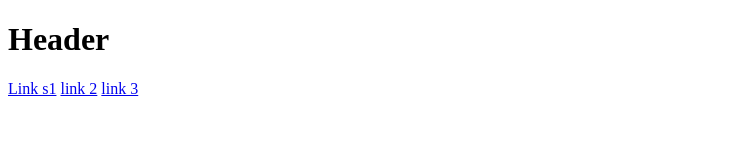
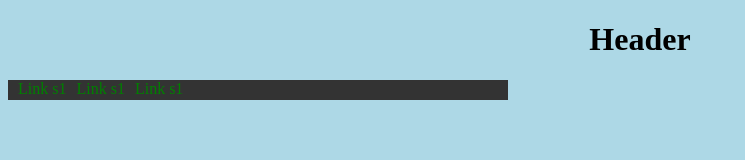
Before and after one commit to bjornum/library, a plain HTML site: page Docs/random web page1.html in a window 1280 px wide. Shown: the whole page, without its empty margins (0-745 px from the left). Drawn offline with Linux system fonts and the light colour scheme.

Commit message:
Just testing things

```diff
--- a/CSS/kurslayout.css
+++ b/CSS/kurslayout.css
@@ -10,10 +10,12 @@ FLEXBOX
     background-color: dodgerblue;
     border: dashed 10px black;
     margin-bottom:50px;
+    color:rgb(173, 110, 110) !important;
 }
 
 .navbar{
     background-color: #f1f1f1;
+    color:rgb(173, 110, 110) !important;
     margin: 10px;
     padding: 10px;
     font-size: 30px;
--- a/Projects/CSS/rwp1.css
+++ b/CSS/rwp.css
@@ -43,10 +43,29 @@
     padding-top:0px;
     padding-right:0px;
     padding-bottom:0px;
-    padding-left:0px;
+    padding-left:10px;
 }
 
 .navbar a:hover{
     color:black;
     background-color:#ddd;
 }
+
+.navbar-prop{
+    height:20px;
+    width:500px;
+}
+
+
+
+.container{
+    display: flex;
+    flex-wrap: wrap;
+}
+
+.flex-container{
+    display: flex;
+    background-color: dodgerblue;
+    border: dashed 10px black;
+    margin-bottom:50px;
+}
--- a/Docs/random web page1.html
+++ b/Docs/random web page1.html
@@ -5,7 +5,12 @@
     <meta name="viewport" content="width=device-width, initial-scale=1.0">
     <meta http-equiv="X-UA-Compatible" content="ie=edge">
     <title>Document</title>
-    <link rel"stylesheet" href"../CSS/rwp1.css">
+    <style>
+    body{
+            background-color: lightblue;
+        }
+    </style>
+    <link rel="stylesheet" href="../css/rwp.css">
 </head>
 <body>
     <!-- header -->
@@ -17,10 +22,18 @@
     </div>
 
     <!--navigation bar-->
-    <div class="navbar">
-        <a href="#">Link s1</a>
-        <a href="#">link 2</a>
-        <a href="#">link 3</a>
+    <div class="navbar navbar-prop">
+        <div>
+            <a href="#">Link s1</a>
+        </div>
+
+        <div>
+            <a href="#">Link s1</a>
+        </div>
+
+        <div>
+            <a href="#">Link s1</a>
+        </div>
     </div>
 
 </body>
--- /dev/null
+++ b/css2/color.css
@@ -0,0 +1,91 @@
+.primary{color:cyan;}
+
+.primary-light{color:rgb(182, 235, 235);}
+
+.primary-dark{color: rgb(10, 151, 151);}
+
+.secondary{color: lightgrey;}
+
+.secondary-light{color:rgb(229, 226, 226);}
+
+.secondary-dark{color:rgb(180, 177, 177);}
+
+.accent{
+    color:"#";
+}
+
+.accent-light{
+    color:"#";
+}
+
+.accent-dark{
+    color:"#";
+}
+
+.background-primary{
+    background-color:"#";
+}
+.background-secondary{
+    background-color:"#";
+}
+
+.info{color:blue;}
+.info-light{color:rgb(67, 67, 247);}
+.info-dark{color:rgb(6, 6, 185);}
+
+.success{color:green;}
+.success-light{color:rgb(6, 190, 6);}
+.success-dark{color:rgb(2, 88, 2);}
+
+.warning{color:orange}
+.warning-light{color:rgb(238, 186, 89);}
+.warning-dark{color:rgb(190, 125, 4);}
+
+.danger{color:red;}
+.danger-light{color:rgb(236, 74, 74);}
+.danger-dark{color:rgb(192, 7, 7);}
+
+.inactive{color:gray;}
+.inactive-light{color:rgb(170, 165, 165);}
+.inactive-dark{color:rgb(83, 83, 83);}
+
+
+.a:link{
+    color: white;
+}
+
+a:visited{
+    color:rgb(33, 57, 124);
+    background-color:black;
+}
+
+a:hover{
+    color:white;
+    background-color:rgb(29, 21, 21);
+}
+
+a:active{
+    color:green;
+    background-color:rgb(29, 21, 21);
+}
+
+.navbar-top-color{
+    background-color:black;
+    color:white;
+    border:solid rgb(53, 44, 44);
+}
+
+.navbar-side-color{
+    background-color: rgb(44, 41, 41);
+    color:white;
+    border:solid rgb(63, 40, 40);
+}
+
+.red{background-color:red;}
+.blue{background-color:blue;}
+.green{background-color:green;}
+.black{background-color:black;}
+.lightgray{background-color:lightgray;}
+.orange{background-color:orange;}
+.purple{background-color:purple;}
+.lime{background-color:lime;}
--- /dev/null
+++ b/css2/components.css
@@ -0,0 +1,3 @@
+.navbar{
+    border:solid 1px black;
+}
```
Also changed, not shown: Docs/Bjorn.html (+64 -11 lines), Docs/kurslayout.html (+1 -1 lines), Docs/grid.html (added), css2/images.css (added), css2/layout.css (added), css2/typography.css (added), css2/utilities.css (added).
